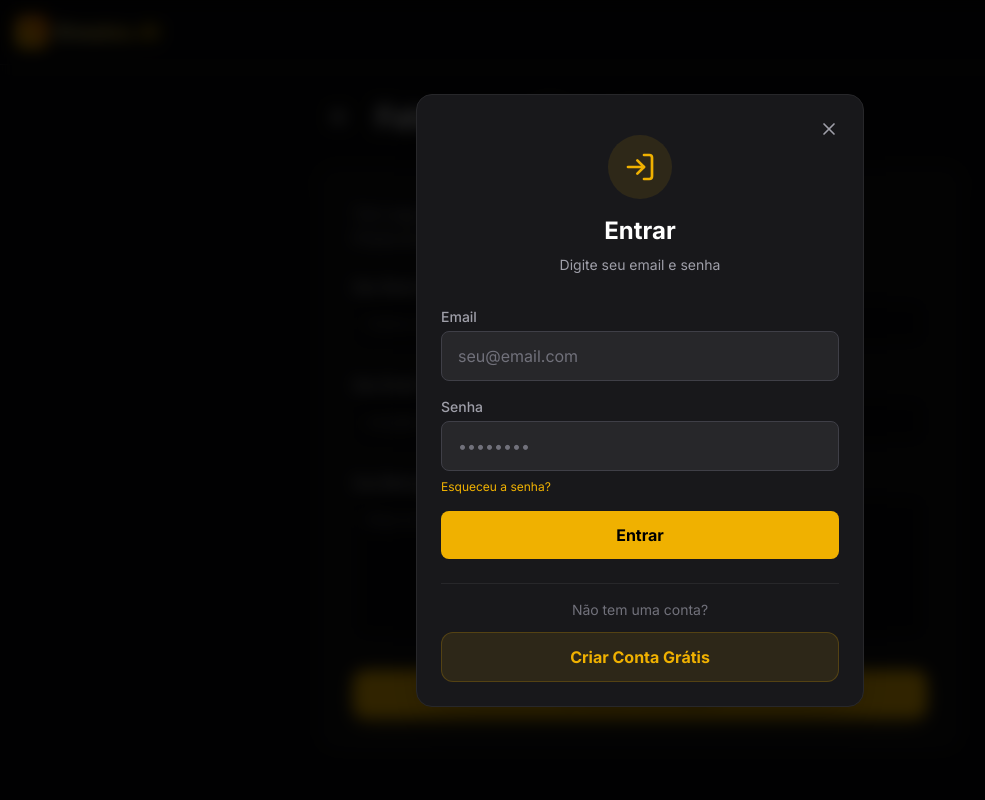
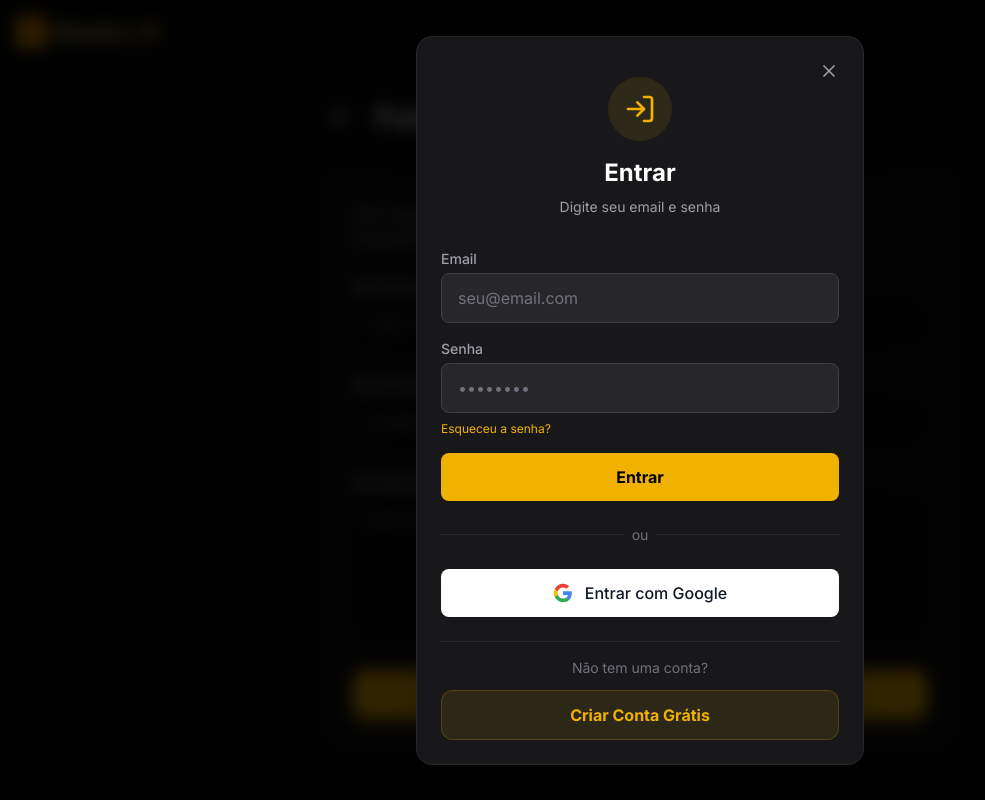
Before and after one commit to hamiltonmatematica/ensaios-ai, a Next.js app: page /support in a window 1280 px wide. Both pictures are taken after a click on the button "Entrar". Shown: the whole page, without its empty margins (0-985 px from the left). Built offline with nearby package versions, Linux system fonts and the light colour scheme; no server answers.

Commit message:
Add Google login option back

```diff
--- a/src/components/LoginModal.tsx
+++ b/src/components/LoginModal.tsx
@@ -199,6 +199,29 @@
                 </form>
 
                 {mode === "login" && (
+                    <>
+                        <div className="relative my-6">
+                            <div className="absolute inset-0 flex items-center">
+                                <div className="w-full border-t border-zinc-800"></div>
+                            </div>
+                            <div className="relative flex justify-center text-sm">
+                                <span className="px-2 bg-zinc-900 text-zinc-500">ou</span>
+                            </div>
+                        </div>
+
+                        <button
+                            onClick={() => signIn("google", { callbackUrl: window.location.href })}
+                            className="w-full py-3 bg-white hover:bg-gray-100 text-gray-900 font-medium rounded-lg flex items-center justify-center gap-3 transition-colors"
+                        >
+                            <svg className="w-5 h-5" viewBox="0 0 24 24">
+                                <path fill="#4285F4" d="M22.56 12.25c0-.78-.07-1.53-.2-2.25H12v4.26h5.92c-.26 1.37-1.04 2.53-2.21 3.31v2.77h3.57c2.08-1.92 3.28-4.74 3.28-8.09z" />
+                                <path fill="#34A853" d="M12 23c2.97 0 5.46-.98 7.28-2.66l-3.57-2.77c-.98.66-2.23 1.06-3.71 1.06-2.86 0-5.29-1.93-6.16-4.53H2.18v2.84C3.99 20.53 7.7 23 12 23z" />
+                                <path fill="#FBBC05" d="M5.84 14.09c-.22-.66-.35-1.36-.35-2.09s.13-1.43.35-2.09V7.07H2.18C1.43 8.55 1 10.22 1 12s.43 3.45 1.18 4.93l2.85-2.22.81-.62z" />
+                                <path fill="#EA4335" d="M12 5.38c1.62 0 3.06.56 4.21 1.64l3.15-3.15C17.45 2.09 14.97 1 12 1 7.7 1 3.99 3.47 2.18 7.07l3.66 2.84c.87-2.6 3.3-4.53 6.16-4.53z" />
+                            </svg>
+                            Entrar com Google
+                        </button>
+
                         <div className="pt-4 border-t border-zinc-800 mt-6">
                             <p className="text-center text-zinc-500 text-sm mb-3">Não tem uma conta?</p>
                             <button
@@ -208,6 +231,7 @@
                                 Criar Conta Grátis
                             </button>
                         </div>
+                    </>
                 )}
 
                 {mode === "register" && (
--- a/src/lib/auth.ts
+++ b/src/lib/auth.ts
@@ -1,11 +1,17 @@
 import type { NextAuthOptions } from "next-auth"
 import CredentialsProvider from "next-auth/providers/credentials"
+import GoogleProvider from "next-auth/providers/google"
 import { prisma } from "@/lib/prisma"
 import bcrypt from "bcryptjs"
 
 // Configuração de opções do NextAuth
 export const authOptions: NextAuthOptions = {
     providers: [
+        // Provider do Google
+        GoogleProvider({
+            clientId: process.env.GOOGLE_CLIENT_ID || "",
+            clientSecret: process.env.GOOGLE_CLIENT_SECRET || "",
+        }),
         // Provider de Email e Senha
         CredentialsProvider({
             name: "Credentials",
@@ -50,8 +56,28 @@
         strategy: "jwt",
     },
     callbacks: {
-        async signIn({ user }) {
+        async signIn({ user, account }) {
             if (!user.email) return false
+
+            // Se for login via Google, cria ou atualiza usuário
+            if (account?.provider === "google") {
+                const existingUser = await prisma.user.findUnique({
+                    where: { email: user.email }
+                })
+
+                if (!existingUser) {
+                    // Cria novo usuário com 3 créditos gratuitos
+                    await prisma.user.create({
+                        data: {
+                            email: user.email,
+                            name: user.name || "",
+                            image: user.image || "",
+                            credits: 3,
+                        }
+                    })
+                }
+            }
+
             return true
         },
         async jwt({ token, user }) {
```
Lines whose indentation alone changed are shown as unchanged.
